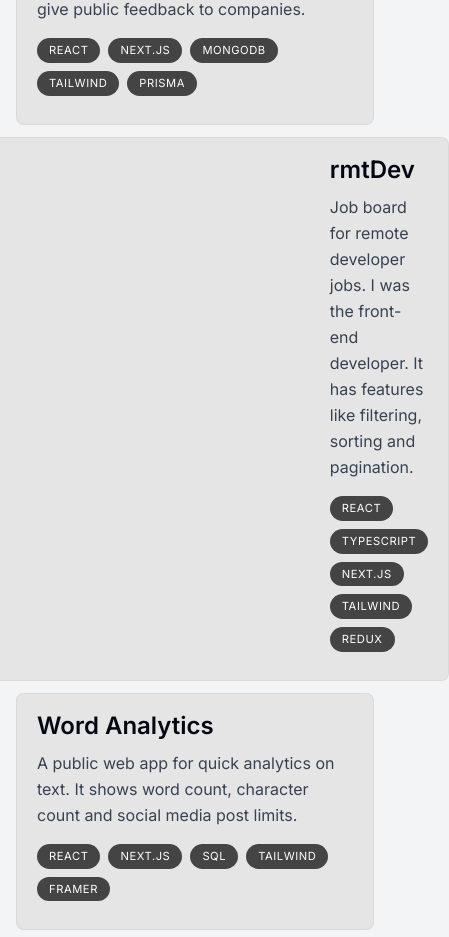
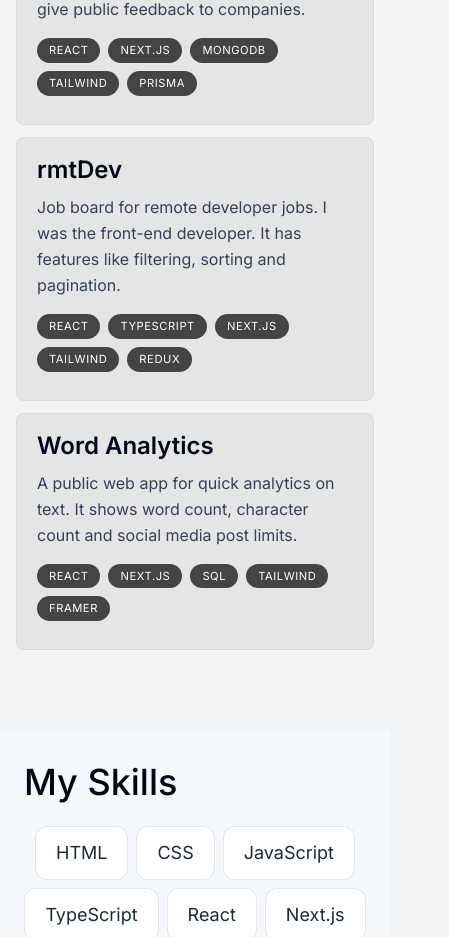
Before and after one commit to nischalmainali21/portfolio-template, a Next.js app: page / in a window 390 px wide. Shown: the part 2160-3097 px from the top of the page, 449 px wide, since content can reach past the window. Built offline with nearby package versions, Linux system fonts and the light colour scheme.

Commit message:
project responsive completed.

```diff
--- a/components/project.tsx
+++ b/components/project.tsx
@@ -26,8 +26,8 @@ export default function Project({
       style={{ scale: scaleProgress, opacity: opacityProgress }}
       className="mb-3 sm:mb-8 last:mb-0 group"
     >
-      <section className="bg-neutral-200 max-w-[45rem] border border-black/5 overflow-hidden sm:pr-8 relative sm:h-[20rem]  group-even:pl-8 hover:bg-neutral-300 transition rounded-lg dark:bg-white/10 dark:hover:bg-white/20 dark:text-white">
-        <div className="pt-4 pb-7 px-5 sm:pl-10 sm:pr-2 sm:pt-10 sm:max-w-[50%] flex flex-col h-full group-even:ml-[21rem]">
+      <section className="bg-neutral-200 max-w-[45rem] border border-black/5 overflow-hidden sm:pr-8 relative sm:h-[20rem]  sm:group-even:pl-8 hover:bg-neutral-300 transition rounded-lg dark:bg-white/10 dark:hover:bg-white/20 dark:text-white">
+        <div className="pt-4 pb-7 px-5 sm:pl-10 sm:pr-2 sm:pt-10 sm:max-w-[50%] flex flex-col h-full sm:group-even:ml-[21rem]">
           <h3 className="text-2xl font-semibold">{title}</h3>
           <p className="mt-2 leading-relaxed text-gray-700 dark-text">
             {description}
```
